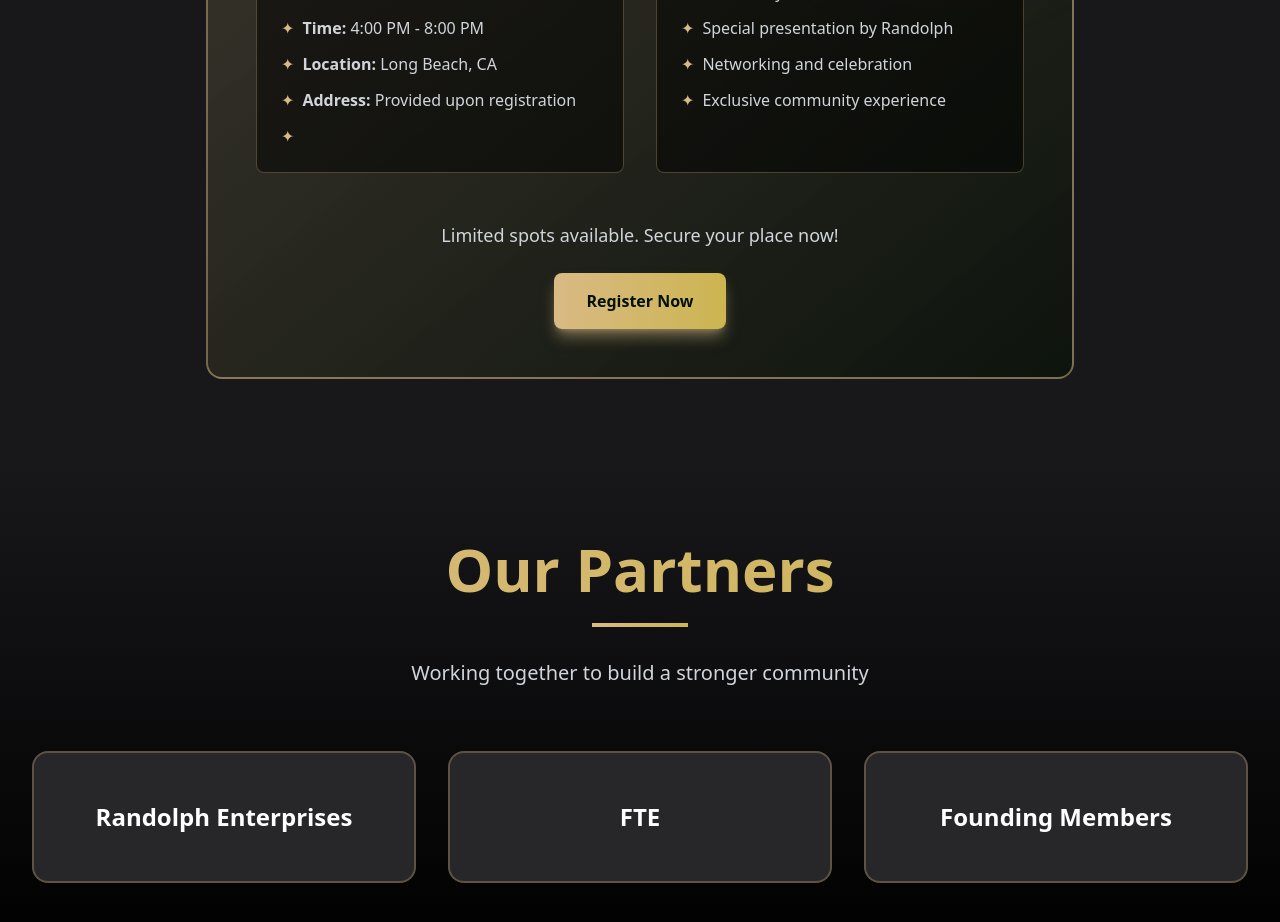
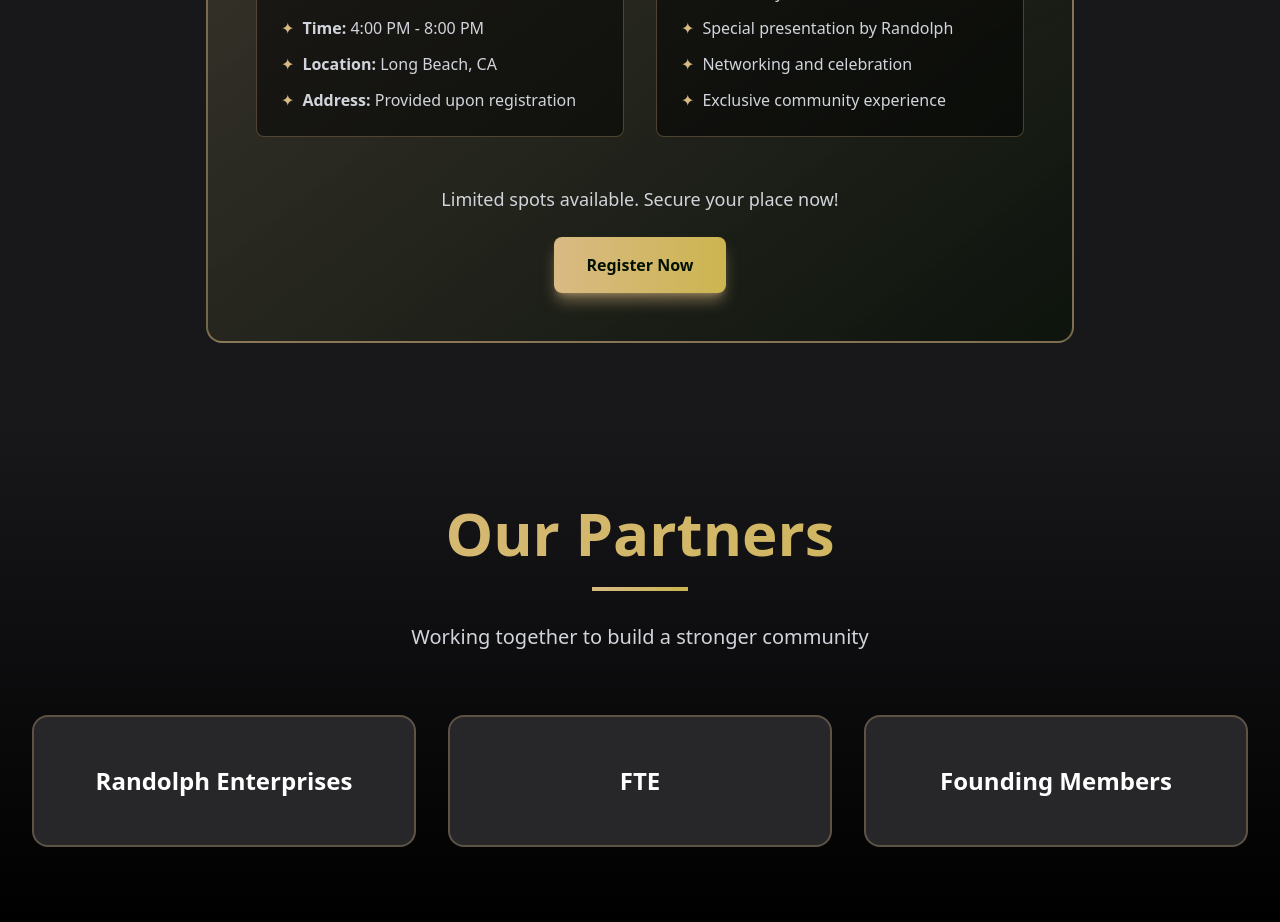
Before and after one commit to fteadmin/lowrider, a React (Vite) app: page / in a window 1280 px wide. Shown: the part 2160-3082 px from the top of the page. Built offline with nearby package versions, Linux system fonts and the light colour scheme.

Commit message:
fixed event

```diff
--- a/src/components/Events.tsx
+++ b/src/components/Events.tsx
@@ -41,9 +41,6 @@
                     <span className="text-[#D9BA84] mr-2">✦</span>
                     <span><strong>Address:</strong> Provided upon registration</span>
                   </li>
-                  <li className="flex items-start">
-                    <span className="text-[#D9BA84] mr-2">✦</span>
-                  </li>
                 </ul>
               </div>
 
```
